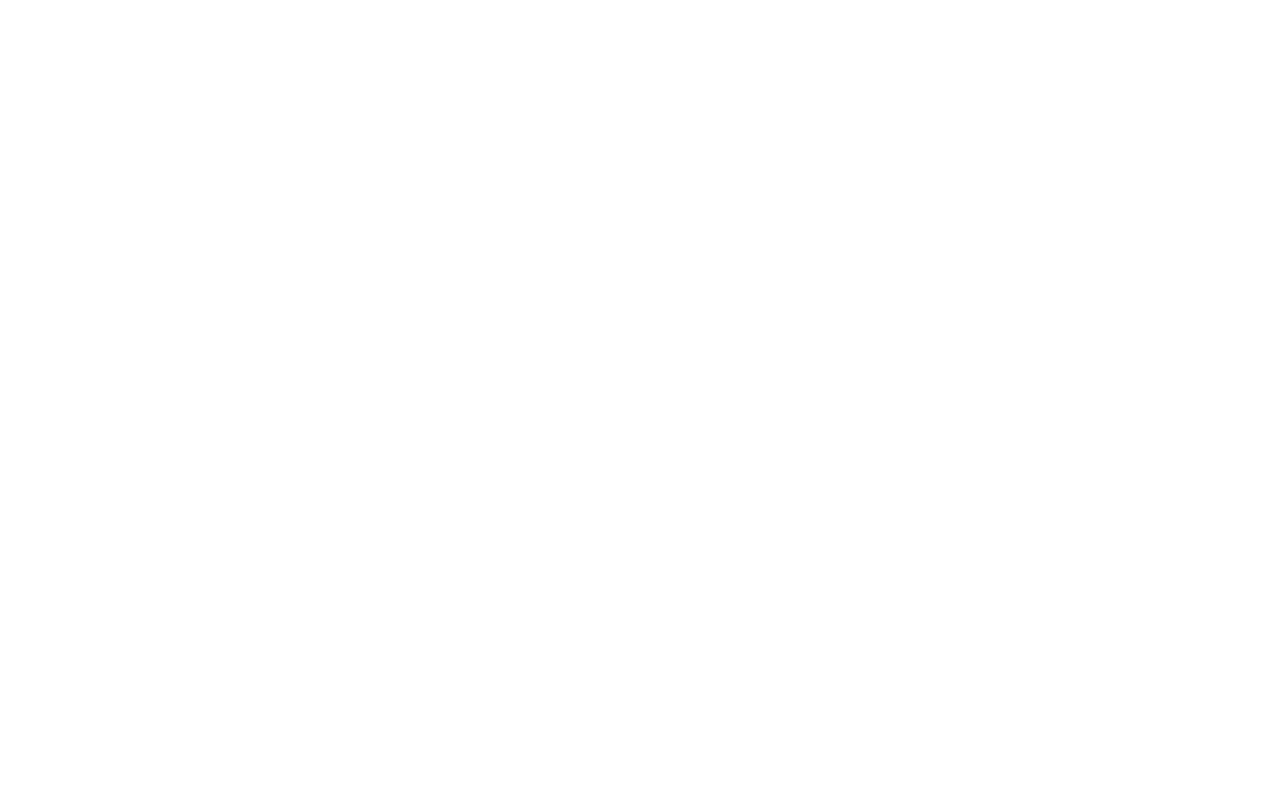
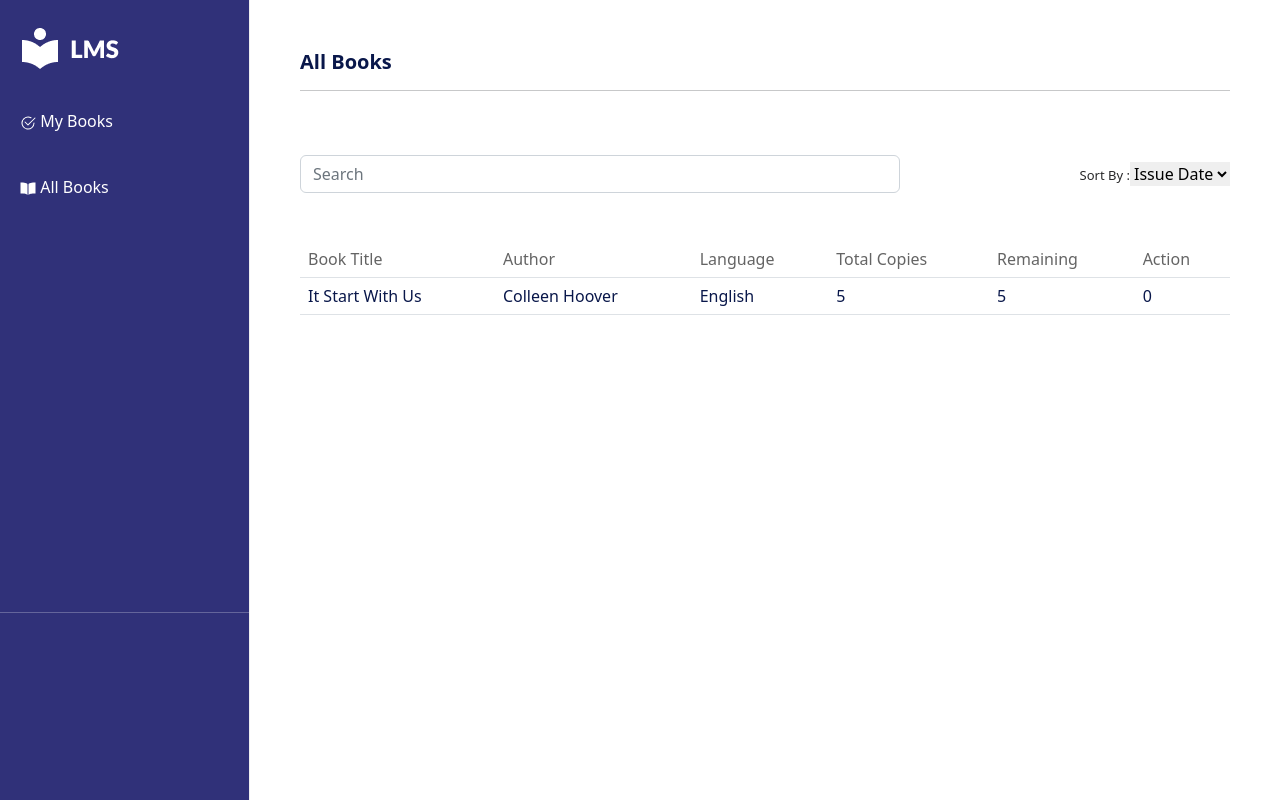
Before and after one commit to midhuns-aot/freshers-main-project-lms-, a React (Create React App) app in the folder lms/: page /students/allbooks/1 in a window 1280 px wide. Before the commit this address had no page. Built offline with nearby package versions, Linux system fonts and the light colour scheme.

Commit message:
twenteeth one commit

```diff
--- a/lms/src/App.js
+++ b/lms/src/App.js
@@ -72,9 +72,9 @@ function App() {
         {/* <Route path='/dashboard' element= {<Dashboard />} /> */}
         <Route path='/allbooks' element= { <Allbooks />} />
         <Route path='/students' element= { <Students />} />
-        <Route path='/students/:studentId' element= {<ViewStudent />} />
-        <Route path='/students/mybook/:studentIds' element= {<MyBook />} />
-        <Route path='/students/allbooks' element= {<StudentsAllBooks />} />
+        <Route path='/students/:studentId' exact element= {<ViewStudent />} />
+        <Route  path='/students/mybook/:studentId' exact element= {<MyBook />} />
+        <Route path='/students/allbooks/:studentId' element= {<StudentsAllBooks />} />
 
         </Routes>
         </studentListContext.Provider>
--- a/lms/src/Components/Dashboard/dashboard.js
+++ b/lms/src/Components/Dashboard/dashboard.js
@@ -25,9 +25,9 @@ function Dashboard() {
                     <Sidebar>
                         <Menu className='sidebar' style={{height: "100vh"}}>
                             <img src= {Whitelogo} alt="WhiteLogo" className='pt-4 ps-3' />
-                            <MenuItem routerLink={<Link to="/isuuedbooks" />} className='pt-4' > <BsCheck2Circle /> Issued Books</MenuItem>
-                            <MenuItem routerLink={<Link to="/allbooks" />} className='pt-3'> <IoBookSharp /> All Books</MenuItem>
-                            <MenuItem routerLink={<Link to="/students" />} className='pt-3'> <MdOutlinePeopleAlt /> Students</MenuItem>
+                            <MenuItem routerLink={<Link to="/isuuedbooks"/>} className='pt-4' > <BsCheck2Circle /> Issued Books</MenuItem>
+                            <MenuItem routerLink={<Link to="/allbooks"/>} className='pt-3'> <IoBookSharp /> All Books</MenuItem>
+                            <MenuItem routerLink={<Link to="/students"/>} className='pt-3'> <MdOutlinePeopleAlt /> Students</MenuItem>
                             <hr className='bottom-line' />
                         </Menu>
                     </Sidebar>
--- a/lms/src/Components/LoginPage/Loginpage.js
+++ b/lms/src/Components/LoginPage/Loginpage.js
@@ -13,7 +13,6 @@ function Loginpage() {
   const [email, setEmail] = useState("");
   const [password, setPassword] = useState("");
   const adminUser = { email: "admin@gmail.com", password: "111" };
-  const studentUser = { email: "admin@gmail.com", password: "111" };
   const [errors, setErrors] = useState(false);
 
   const [studentListArray] = useContext(studentListContext);
@@ -27,6 +26,7 @@ function Loginpage() {
     if (!selectStudent) {
       submitHandler(e);
     } else if (selectStudent) {
+      console.log("std submit")
       studentSubmitHandler(e);
     } else {
       setErrors(true);
@@ -56,8 +56,14 @@ function Loginpage() {
   //Student
   const LoginStudent = () => {
     studentListArray.find((item) => {
+      console.log(password)
+      console.log( item.passOne)
       if (email === item.email && password === item.passOne) {
+        console.log("final")
         navigate(`/students/mybook/${item.nameId}`);
+      }
+      else{
+        setErrors(true);
       }
     });
   };
@@ -67,6 +73,7 @@ function Loginpage() {
     if (email.length === 0 || password.length === 0) {
       setErrors(true);
     } else {
+      console.log("pre")
       LoginStudent();
     }
   };
--- a/lms/src/StudentComponents/AllBooks/studentsAllBooks.js
+++ b/lms/src/StudentComponents/AllBooks/studentsAllBooks.js
@@ -36,19 +36,19 @@ function StudentsAllBooks() {
               <tr>
                 <th>Book Title</th>
                 <th>Author</th>
-                <th>Issue Date</th>
-                <th>Due Date</th>
-                <th>Return Date</th>
-                <th>Fine (Rs. 10 per day) </th>
+                <th>Language</th>
+                <th>Total Copies</th>
+                <th>Remaining</th>
+                <th>Action</th>
               </tr>
             </thead>
             <tbody>
               <tr>
                 <td>It Start With Us</td>
                 <td>Colleen Hoover</td>
-                <td>10-11-2022 </td>
-                <td>18-11-2022</td>
-                <td>18-11-2022</td>
+                <td>English</td>
+                <td>5</td>
+                <td>5</td>
                 <td>0</td>
               </tr>
             </tbody>
--- a/lms/src/StudentComponents/DashBoardStudent/dashboardStudent.js
+++ b/lms/src/StudentComponents/DashBoardStudent/dashboardStudent.js
@@ -15,7 +15,15 @@ import { BsCheck2Circle } from "react-icons/bs";
 //Importing logo of LMS
 import Whitelogo from '../../Images/Mainlogo-white-fill.png'
 
+import {useParams} from 'react-router-dom';
+
 function DashboardStudent() {
+
+  const obj = useParams();
+  console.log(obj)
+
+
+
   return (
     <div >
           <div>
@@ -24,8 +32,8 @@ function DashboardStudent() {
                     <Sidebar>
                         <Menu className='sidebar-student' style={{height: "100vh"}}>
                             <img src= {Whitelogo} alt="WhiteLogo" className='pt-4 ps-3' />
-                            <MenuItem routerLink={<Link to="/students/mybook" />} className='pt-4' > <BsCheck2Circle /> My Books</MenuItem>
-                            <MenuItem routerLink={<Link to="/students/allbooks" />} className='pt-3'> <IoBookSharp /> All Books</MenuItem>
+                            <MenuItem routerLink={<Link to={`/students/mybook/${obj.studentId}`}/>} className='pt-4' > <BsCheck2Circle /> My Books</MenuItem>
+                            <MenuItem routerLink={<Link to={`/students/allbooks/${obj.studentId}`}/>} className='pt-3'> <IoBookSharp /> All Books</MenuItem>
                             <hr className='bottom-line' />
                         </Menu>
                     </Sidebar>
```
